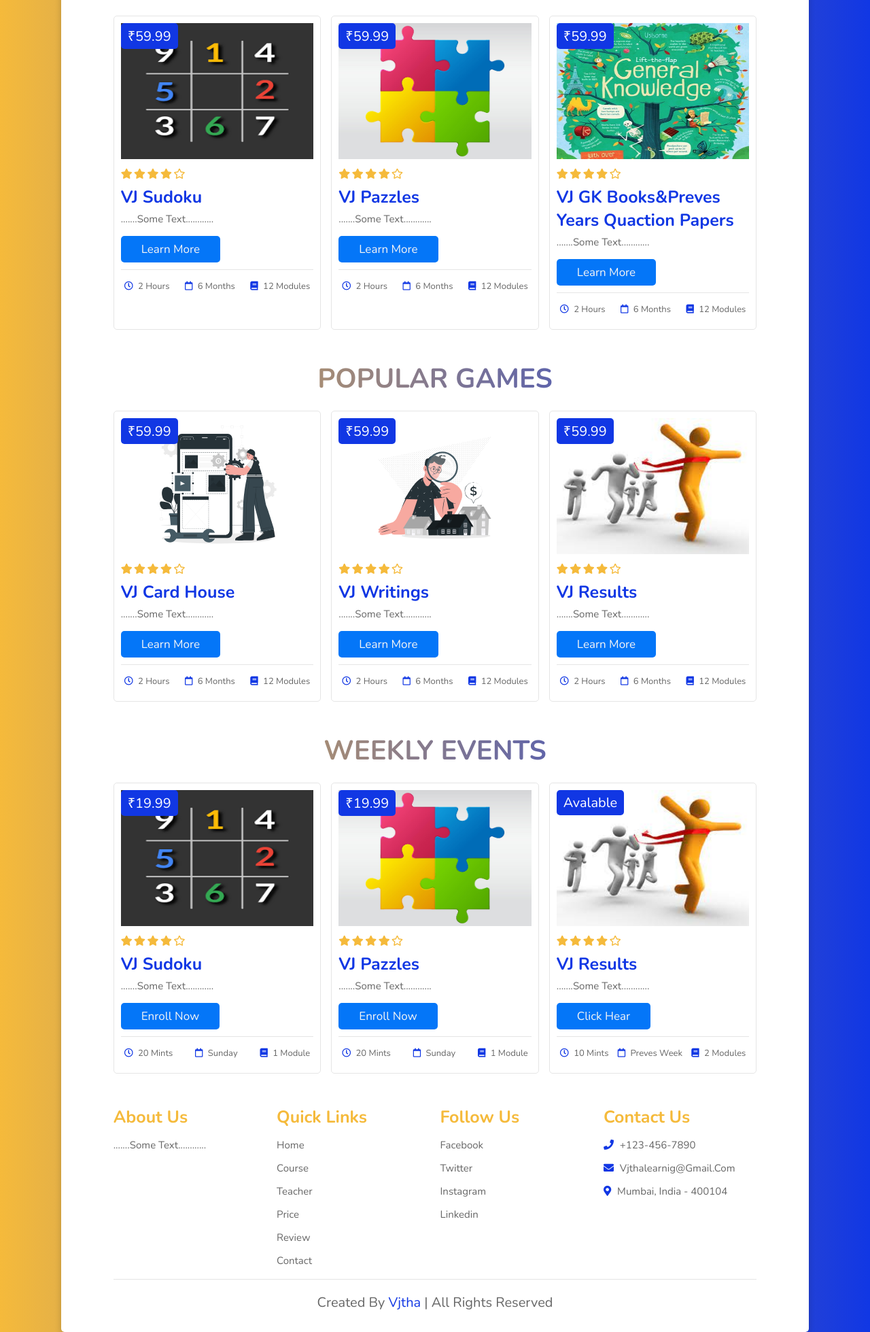
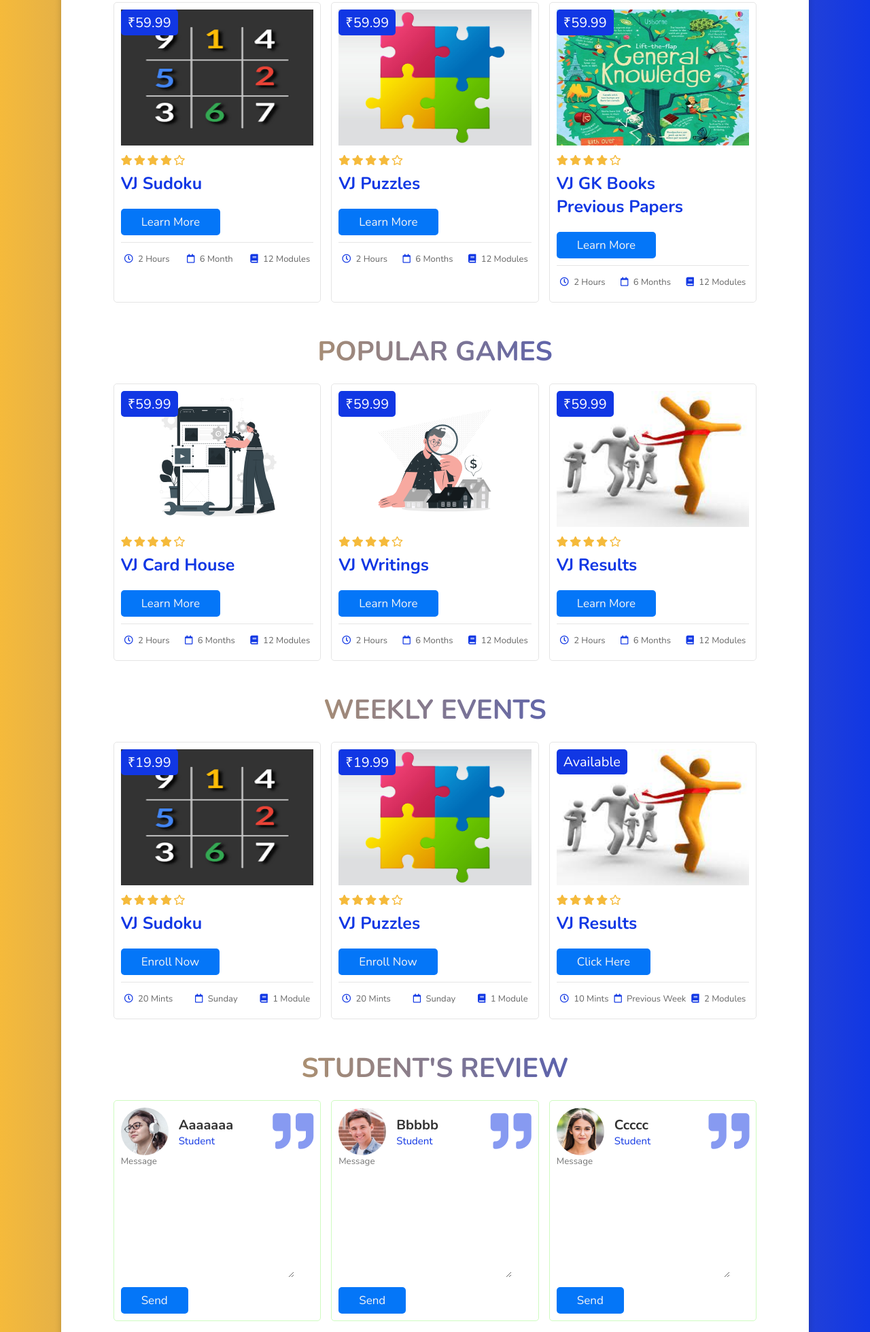
Before and after one commit to Mohan-Ganta/VJWeb, a plain HTML site: page course.html in a window 1280 px wide. Shown: the part 841-2800 px from the top of the page at 68% size. Drawn offline with nearby package versions, Linux system fonts and the light colour scheme.

Commit message:
modified

```diff
--- a/course.html
+++ b/course.html
@@ -54,7 +54,7 @@
             <i class="far fa-star"></i>
         </div>
         <h3>VJ Sudoku</h3>
-        <p>.......some text............</p>
+        <p></p>
         <a href="Sudoku.html" class="btn">Enroll For Free</a>
         <div class="icons">
             <p> <i class="far fa-clock"></i> 30 Mints </p>
@@ -73,8 +73,8 @@
             <i class="fas fa-star"></i>
             <i class="far fa-star"></i>
         </div>
-        <h3>VJ Pazzles</h3>
-        <p>.......some text............</p>
+        <h3>VJ Puzzles</h3>
+        <p></p>
         <a href="pazzle.html" class="btn">Enroll For Free</a>
         <div class="icons">
             <p> <i class="far fa-clock"></i> 1 hours </p>
@@ -93,8 +93,8 @@
             <i class="fas fa-star"></i>
             <i class="far fa-star"></i>
         </div>
-        <h3>VJ GK Books&Preves Years Quaction Papers</h3>
-        <p>.......some text............</p>
+        <h3>VJ GK Books <br> Previous  Papers</h3>
+        <p></p>
         <a href="gk.html" class="btn">Enroll For Free</a>
         <div class="icons">
             <p> <i class="far fa-clock"></i> 2 hours </p>
@@ -121,11 +121,11 @@
             <i class="far fa-star"></i>
         </div>
         <h3>VJ Sudoku</h3>
-        <p>.......some text............</p>
-        <a href="#" class="btn">learn more</a>
+        <p></p>
+        <a href="paidsudoku.html" class="btn">learn more</a>
         <div class="icons">
             <p> <i class="far fa-clock"></i> 2 hours </p>
-            <p> <i class="far fa-calendar"></i> 6 months </p>
+            <p> <i class="far fa-calendar"></i> 6 month </p>
             <p> <i class="fas fa-book"></i> 12 modules </p>
         </div>
     </div>
@@ -140,9 +140,9 @@
             <i class="fas fa-star"></i>
             <i class="far fa-star"></i>
         </div>
-        <h3>VJ Pazzles</h3>
-        <p>.......some text............</p>
-        <a href="#" class="btn">learn more</a>
+        <h3>VJ Puzzles</h3>
+        <p></p>
+        <a href="PaidPazzle.html" class="btn">learn more</a>
         <div class="icons">
             <p> <i class="far fa-clock"></i> 2 hours </p>
             <p> <i class="far fa-calendar"></i> 6 months </p>
@@ -160,9 +160,9 @@
             <i class="fas fa-star"></i>
             <i class="far fa-star"></i>
         </div>
-        <h3>VJ GK Books&Preves Years Quaction Papers</h3>
-        <p>.......some text............</p>
-        <a href="#" class="btn">learn more</a>
+        <h3>VJ GK Books  <br> Previous Papers</h3>
+        <p></p>
+        <a href="paidGk.html" class="btn">learn more</a>
         <div class="icons">
             <p> <i class="far fa-clock"></i> 2 hours </p>
             <p> <i class="far fa-calendar"></i> 6 months </p>
@@ -187,7 +187,7 @@
             <i class="far fa-star"></i>
         </div>
         <h3>VJ Card House</h3>
-        <p>.......some text............</p>
+        <p></p>
         <a href="#" class="btn">learn more</a>
         <div class="icons">
             <p> <i class="far fa-clock"></i> 2 hours </p>
@@ -209,7 +209,7 @@
             <i class="far fa-star"></i>
         </div>
         <h3>VJ Writings</h3>
-        <p>.......some text............</p>
+        <p></p>
         <a href="#" class="btn">learn more</a>
         <div class="icons">
             <p> <i class="far fa-clock"></i> 2 hours </p>
@@ -231,7 +231,7 @@
             <i class="far fa-star"></i>
         </div>
         <h3>VJ Results</h3>
-        <p>.......some text............</p>
+        <p></p>
         <a href="#" class="btn">learn more</a>
         <div class="icons">
             <p> <i class="far fa-clock"></i> 2 hours </p>
@@ -257,7 +257,7 @@
             <i class="far fa-star"></i>
         </div>
         <h3>VJ Sudoku</h3>
-        <p>.......some text............</p>
+        <p></p>
         <a href="sudokuevent.html" class="btn">Enroll Now</a>
         <div class="icons">
             <p> <i class="far fa-clock"></i> 20 Mints </p>
@@ -276,8 +276,8 @@
             <i class="fas fa-star"></i>
             <i class="far fa-star"></i>
         </div>
-        <h3>VJ Pazzles</h3>
-        <p>.......some text............</p>
+        <h3>VJ Puzzles</h3>
+        <p></p>
         <a href="pazzleevent.html" class="btn">Enroll Now</a>
         <div class="icons">
             <p> <i class="far fa-clock"></i> 20 Mints </p>
@@ -288,7 +288,7 @@
 
 
     <div class="box">
-        <span class="amount">Avalable</span>
+        <span class="amount">Available</span>
         <img src="images/results1.jpeg" alt="">
         <div class="stars">
             <i class="fas fa-star"></i>
@@ -298,11 +298,11 @@
             <i class="far fa-star"></i>
         </div>
         <h3>VJ Results</h3>
-        <p>.......some text............</p>
-        <a href="results.htm" class="btn">Click Hear</a>
+        <p></p>
+        <a href="results.htm" class="btn">Click here</a>
         <div class="icons">
             <p> <i class="far fa-clock"></i> 10 Mints </p>
-            <p> <i class="far fa-calendar"></i> Preves Week </p>
+            <p> <i class="far fa-calendar"></i> Previous Week </p>
             <p> <i class="fas fa-book"></i> 2 modules </p>
         </div>
     </div>
@@ -311,23 +311,104 @@
 
 
 
+<!-- review section  -->
+<h1 class="heading"> student's review </h1>
+
+<section class="review">
 
 
+
+    <div class="box">
+        <div class="student">
+            <div class="student-info">
+                <img src="images/student-4.png" alt="">
+                <div class="info">
+                    <h3>aaaaaaa </h3>
+                    <span>student</span>
+                </div>
+            </div>
+            <i class="fas fa-quote-right"></i>
+        </div>
+        <textarea placeholder="Message" name="" id="" cols="30" rows="10"></textarea>
+        <input type="submit" class="btn" value="send">
+    </div>
+
+    <div class="box">
+        <div class="student">
+            <div class="student-info">
+                <img src="images/student-5.png" alt="">
+                <div class="info">
+                    <h3>bbbbb</h3>
+                    <span>student</span>
+                </div>
+            </div>
+            <i class="fas fa-quote-right"></i>
+        </div>
+        <textarea placeholder="Message" name="" id="" cols="30" rows="10"></textarea>
+        <input type="submit" class="btn" value="send">
+    </div>
+
+    <div class="box">
+        <div class="student">
+            <div class="student-info">
+                <img src="images/student-6.png" alt="">
+                <div class="info">
+                    <h3>ccccc</h3>
+                    <span>student</span>
+                </div>
+            </div>
+            <i class="fas fa-quote-right"></i>
+        </div>
+        <textarea placeholder="Message" name="" id="" cols="30" rows="10"></textarea>
+        <input type="submit" class="btn" value="send">
+    </div>
+
+</section>
+
+
+
+<!-- contact section  -->
+
+<h1 class="heading">contact us</h1>
+
+<section class="contact">
+
+<div class="image">
+    <img src="images/contact-img.svg" alt="">
+</div>
+
+<form action="">
+
+    <div class="inputBox">
+        <input type="text" placeholder="Name">
+        <input type="email" placeholder="Email">
+    </div>
+
+    <input type="text" placeholder="Subject" class="box">
+
+    <textarea placeholder="Message" name="" id="" cols="30" rows="10"></textarea>
+
+    <input type="submit" class="btn" value="send">
+
+</form>
+
+</section>
+
 <!-- footer section  -->
+
 <section class="footer">
 
     <div class="box-container">
 
         <div class="box">
             <h3>about us</h3>
-            <p>.......some text............</p>
+            <p></p>
         </div>
 
         <div class="box">
             <h3>quick links</h3>
             <a href="#">home</a>
             <a href="#">course</a>
-            <a href="#">teacher</a>
             <a href="#">price</a>
             <a href="#">review</a>
             <a href="#">contact</a>
@@ -343,9 +424,10 @@
 
         <div class="box">
             <h3>contact us</h3>
-           <p> <i class="fas fa-phone"></i> +123-456-7890 </p>
-           <p> <i class="fas fa-envelope"></i> vjthalearnig@gmail.com </p>
-           <p> <i class="fas fa-map-marker-alt"></i> mumbai, india - 400104 </p>
+           <p> <i class="fas fa-phone"></i> +91 77480 21731 </p>
+           <p> <i class="fas fa-phone"></i> +91 91824 17035 </p>
+           <p> <i class="fas fa-envelope"></i> vjtha.competetivesucce66@gmail.com </p>
+           <p> <i class="fas fa-map-marker-alt"></i> AP, india  </p>
         </div>
 
     </div>
@@ -363,13 +445,6 @@
 
 
 
-
-
-
-
-
-
-
 <!-- custom js file link -->
 <script src="js/script.js"></script>
 
```
Also changed, not shown: index.html (+0 -1 lines).
